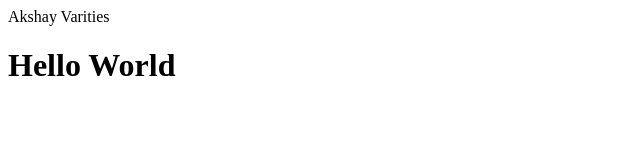
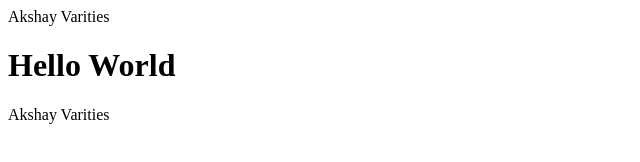
Before and after one commit to akshaydudoo/AkshayVarities, a plain HTML site: page index.html in a window 1280 px wide. Shown: the whole page, without its empty margins (0-640 px from the left). Drawn offline with Linux system fonts and the light colour scheme.

Commit message:
Update index.html

```diff
--- a/index.html
+++ b/index.html
@@ -4,5 +4,6 @@
 </head>
 <body>
 <h1>Hello World</h1>
+ <p>Akshay Varities</p>
 </body>
 </html>
```
